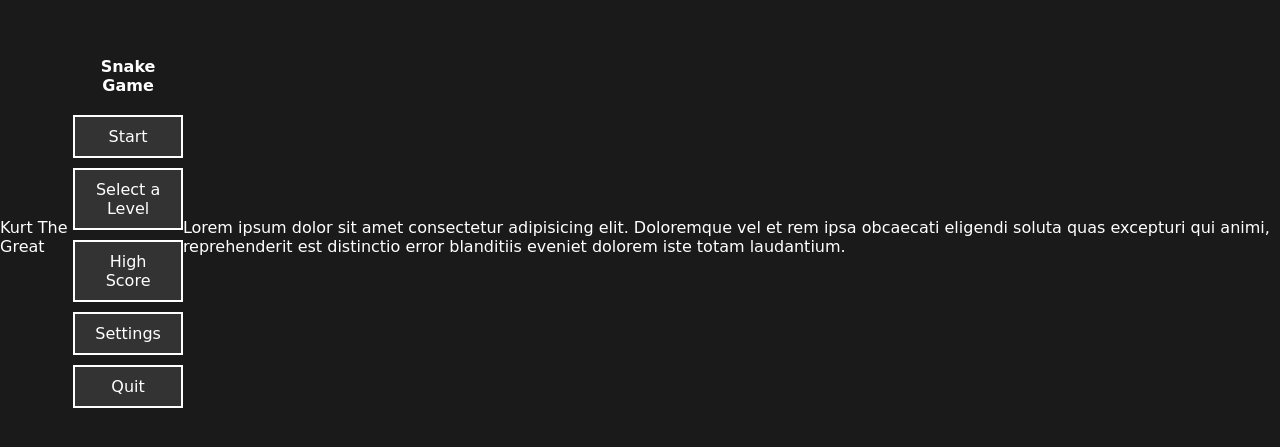
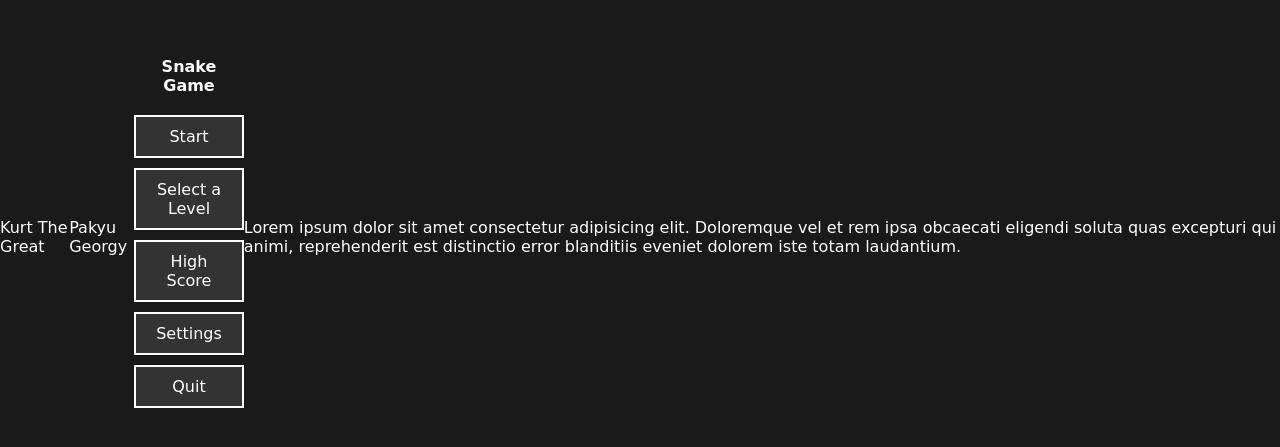
Before and after one commit to PinkOsus/SnakeGame, a plain HTML site: page index.html in a window 1280 px wide. Shown: the part 163-610 px from the top of the page. Drawn offline with Linux system fonts and the light colour scheme.

Commit message:
- add somethin horrible

```diff
--- a/index.html
+++ b/index.html
@@ -10,6 +10,7 @@
 </head>
 <body>
   <p>Kurt The Great</p>
+  <p>Pakyu Georgy</p>
   <div class="container">
     <h1 class="pixel-text">Snake Game</h1>
     <div class="menu">
```
